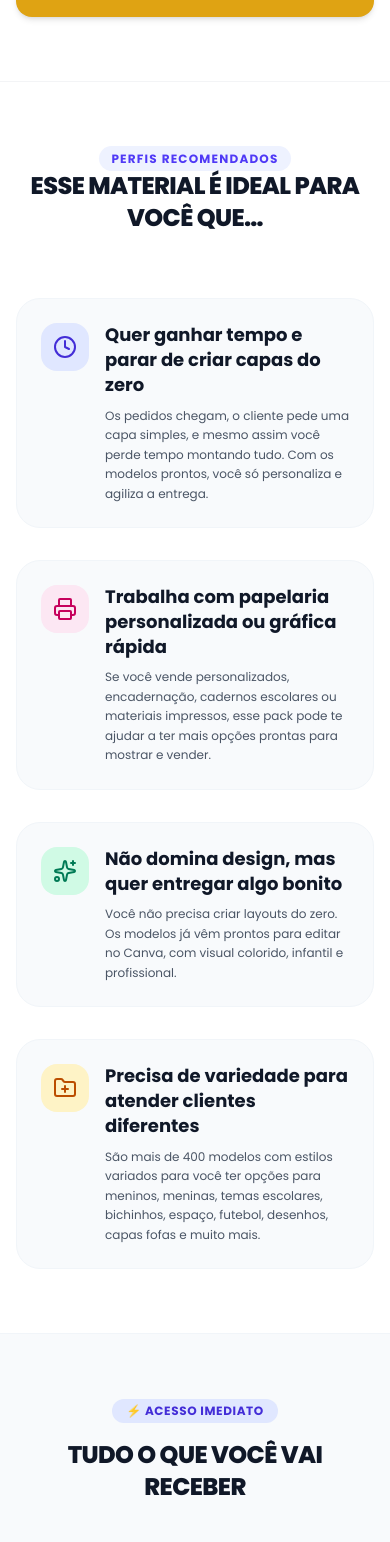
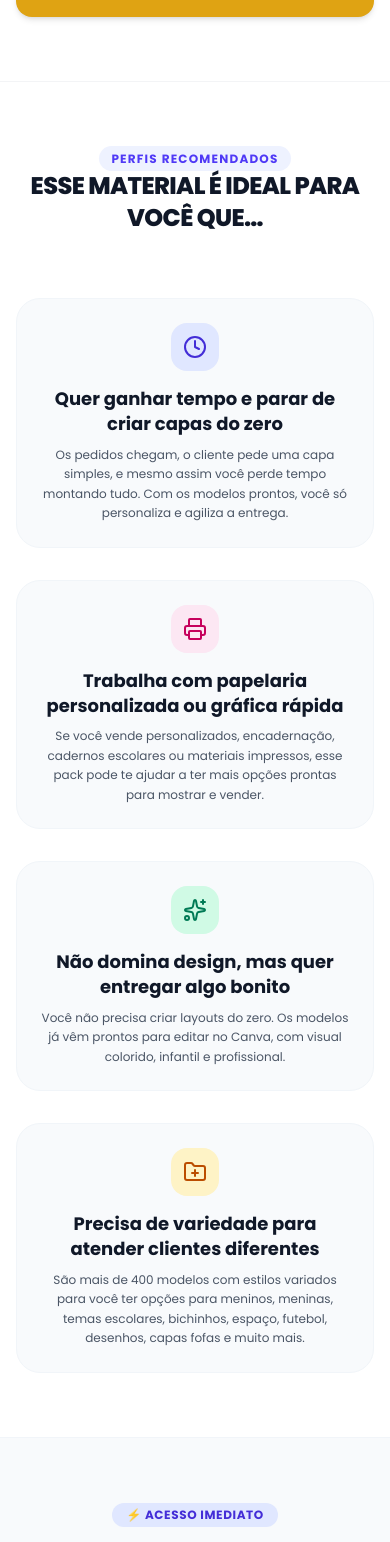
Before and after one commit to narutinfps-tech/cadernos-personalizados, a React (Vite) app: page / in a window 390 px wide. Shown: the part 4836-6378 px from the top of the page. Built offline with nearby package versions, Linux system fonts and the light colour scheme.

Commit message:
style: update benefits grid layout for mobile responsiveness
Adjust card alignment to center and change layout to column to improve readability and visual consistency on smaller screens.

```diff
--- a/src/App.tsx
+++ b/src/App.tsx
@@ -527,8 +527,8 @@ export default function App() {
           {/* Cards Grid */}
           <div className="grid grid-cols-1 md:grid-cols-2 gap-8">
 
-            <div className="bg-slate-50 p-6 md:p-8 rounded-3xl border border-slate-100 flex gap-4 items-start">
-              <div className="p-3 bg-indigo-100 text-indigo-700 rounded-2xl">
+            <div className="bg-slate-50 p-6 md:p-8 rounded-3xl border border-slate-100 flex flex-col items-center text-center gap-4">
+              <div className="p-3 bg-indigo-100 text-indigo-700 rounded-2xl flex items-center justify-center shrink-0">
                 <Clock className="w-6 h-6 shrink-0" />
               </div>
               <div className="space-y-2">
@@ -539,8 +539,8 @@ export default function App() {
               </div>
             </div>
 
-            <div className="bg-slate-50 p-6 md:p-8 rounded-3xl border border-slate-100 flex gap-4 items-start">
-              <div className="p-3 bg-pink-100 text-pink-700 rounded-2xl">
+            <div className="bg-slate-50 p-6 md:p-8 rounded-3xl border border-slate-100 flex flex-col items-center text-center gap-4">
+              <div className="p-3 bg-pink-100 text-pink-700 rounded-2xl flex items-center justify-center shrink-0">
                 <Printer className="w-6 h-6 shrink-0" />
               </div>
               <div className="space-y-2">
@@ -551,8 +551,8 @@ export default function App() {
               </div>
             </div>
 
-            <div className="bg-slate-50 p-6 md:p-8 rounded-3xl border border-slate-100 flex gap-4 items-start">
-              <div className="p-3 bg-emerald-100 text-emerald-700 rounded-2xl">
+            <div className="bg-slate-50 p-6 md:p-8 rounded-3xl border border-slate-100 flex flex-col items-center text-center gap-4">
+              <div className="p-3 bg-emerald-100 text-emerald-700 rounded-2xl flex items-center justify-center shrink-0">
                 <Sparkles className="w-6 h-6 shrink-0" />
               </div>
               <div className="space-y-2">
@@ -563,8 +563,8 @@ export default function App() {
               </div>
             </div>
 
-            <div className="bg-slate-50 p-6 md:p-8 rounded-3xl border border-slate-100 flex gap-4 items-start">
-              <div className="p-3 bg-amber-100 text-amber-700 rounded-2xl">
+            <div className="bg-slate-50 p-6 md:p-8 rounded-3xl border border-slate-100 flex flex-col items-center text-center gap-4">
+              <div className="p-3 bg-amber-100 text-amber-700 rounded-2xl flex items-center justify-center shrink-0">
                 <FolderPlus className="w-6 h-6 shrink-0" />
               </div>
               <div className="space-y-2">
```
